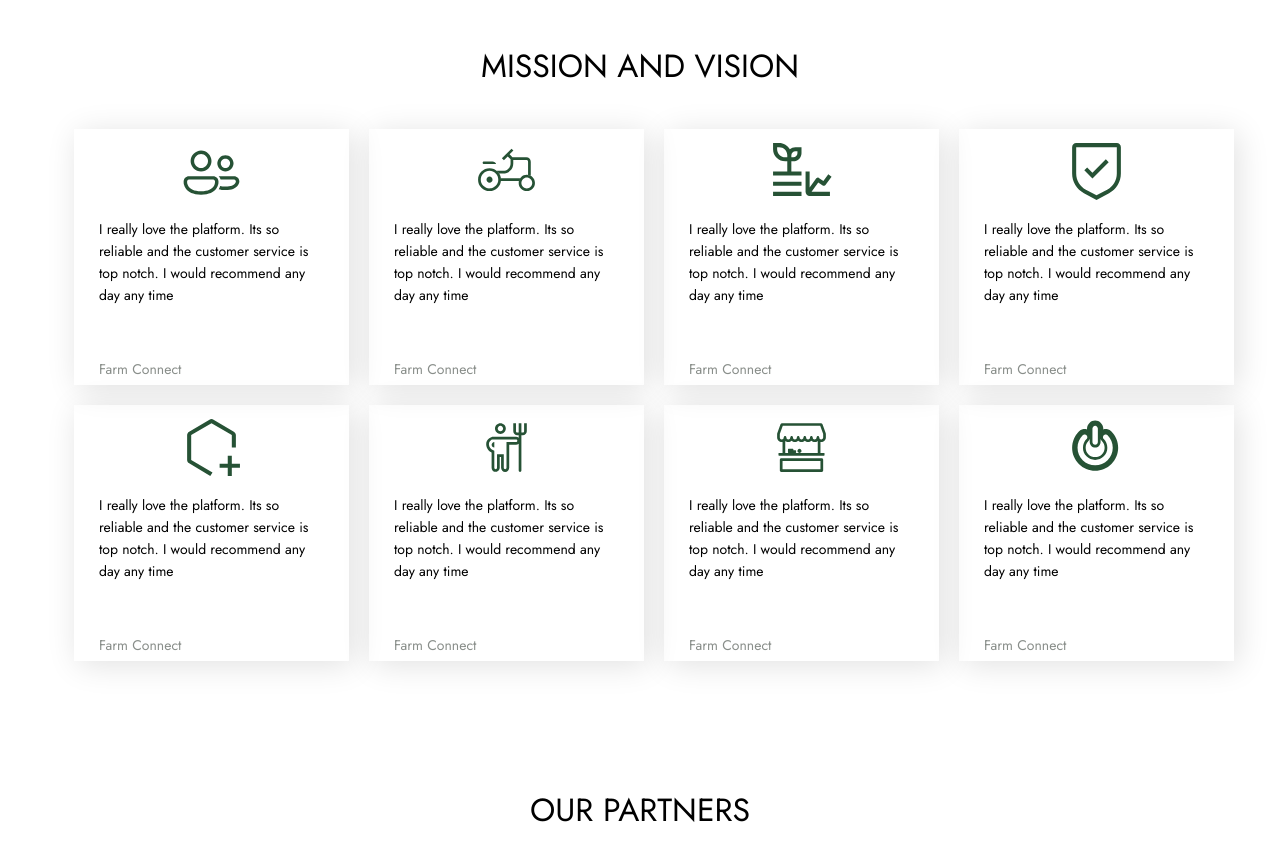
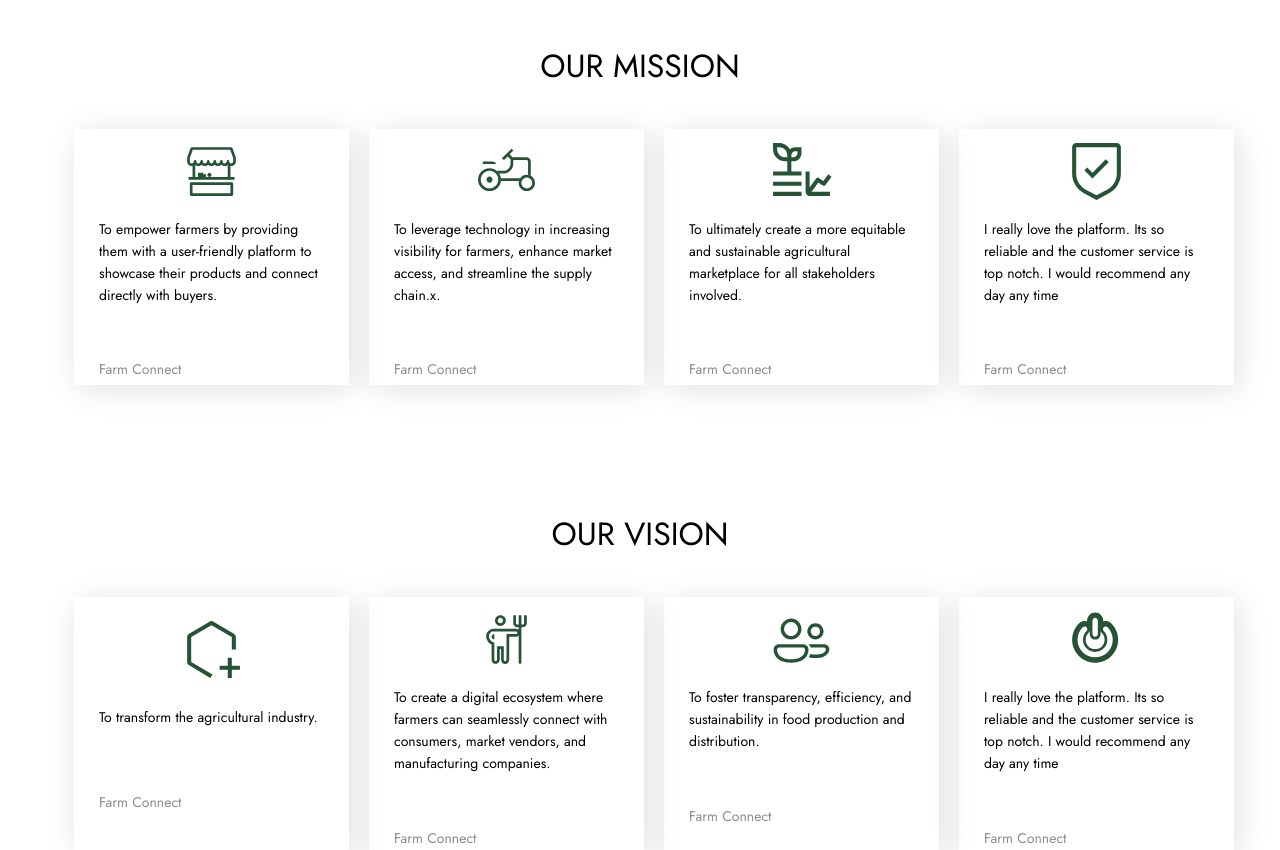
Before and after one commit to Flora-dot/Farm-connect, a React (Create React App) app: page /AboutUs in a window 1280 px wide. Shown: the part 940-1790 px from the top of the page. Built offline with nearby package versions, Linux system fonts and the light colour scheme.

Commit message:
updated about us page

```diff
--- a/src/app/pages/Landing.jsx
+++ b/src/app/pages/Landing.jsx
@@ -6,6 +6,7 @@ export default function Landing() {
         <div>
             This is the landing page
             <Link to='/AboutUs'>About us</Link>
+            <Link to='*'>NotFound</Link>
         </div>
     );
 }
--- a/src/app/pages/NotFound.jsx
+++ b/src/app/pages/NotFound.jsx
@@ -1,7 +1,16 @@
+import style from './NotFound.module.css';
+import { Link } from "react-router-dom";
+import OopsIcon from '../../assets/icons/oops-icon.png';
+
 export function NotFound() {
     return(
-        <div>
-            This is the Notfound page
+        <section className={style['not-found']}>
+        <div className={style['not-found-content']}>
+            <img src={OopsIcon} alt="" />
+            <h1>4<span>0</span>4 Page not found</h1>
+            <p>The page you are looking for might have been removed, had it's name changed or is temporarily unavailable. </p>
+            <Link to="/"><button>Homepage</button></Link>
         </div>
+    </section>
     );
 }
--- /dev/null
+++ b/src/app/pages/NotFound.module.css
@@ -0,0 +1,39 @@
+.not-found {
+    background-color: var(--light-color-green);
+    color: var(--primary-color-green);
+    padding: 30px 0;
+    height: 100vh;
+}
+
+.not-found-content {
+    padding: 10px 0;
+    margin: auto auto;
+    text-align: center;
+}
+
+.not-found-content h1 {
+    font-size: 2rem;
+    /* text-shadow: 2px 2px #F5CD2B; */
+}
+
+.not-found-content h1 span {
+    color: var(--color-blue);
+}
+
+.not-found-content button {
+    width: 172px;
+    height: 54px;
+    background-color: transparent;
+    border: 2px solid var(--primary-color-green);
+    margin: 15px 0;
+    border-radius: 5px;
+    font-weight: bold;
+}
+
+
+@media (max-width: 500px) {
+    .not-found-content img {
+        width: 70%;
+     }
+
+}
--- a/src/components/AboutUs/MissionVision.jsx
+++ b/src/components/AboutUs/MissionVision.jsx
@@ -1,10 +1,12 @@
 import { missions } from "./mission";
+import { visions } from "./mission";
 import style from './style.module.css'
 
 export const MissionVision = () => {
     return(
+        <>
         <section className={style['mission-container']}>
-            <h1>Mission and Vision</h1>
+            <h1>Our Mission</h1>
             <div className={style['mission-cards-container']}>
                 {missions.map((mission)=> (
                     <div className={style['mission-card']}>
@@ -15,5 +17,18 @@ export const MissionVision = () => {
                 ))}
             </div>
         </section>
+        <section className={style['mission-container']}>
+        <h1>Our Vision</h1>
+        <div className={style['mission-cards-container']}>
+            {visions.map((vision)=> (
+                <div className={style['mission-card']}>
+                <img src={vision.image} alt="" className={style['mission-icon']} />
+                <p>{vision.description}</p>
+                <h6>Farm Connect</h6>
+                </div>
+            ))}
+        </div>
+    </section>
+   </>
     );
 }
--- a/src/components/AboutUs/mission.js
+++ b/src/components/AboutUs/mission.js
@@ -9,32 +9,36 @@ import MarketStallIcon from '../../assets/icons/market-stall-green-icon.svg';
 
 export const missions = [
     {
-        image: TwoPeopleIcon,
-        description: 'I really love the platform. Its so reliable and the customer service is top notch. I would recommend any day any time'
+        image: MarketStallIcon,
+        description: 'To empower farmers by providing them with a user-friendly platform to showcase their products and connect directly with buyers.'
     },
     {
         image: BicycleIcon,
-        description: 'I really love the platform. Its so reliable and the customer service is top notch. I would recommend any day any time'
+        description: 'To leverage technology in increasing visibility for farmers, enhance market access, and streamline the supply chain.x.'
     },
     {
         image: CarbonAgricIcon,
-        description: 'I really love the platform. Its so reliable and the customer service is top notch. I would recommend any day any time'
+        description: 'To ultimately create a more equitable and sustainable agricultural marketplace for all stakeholders involved.'
     },
     {
         image: CarbonSecurityIcon,
         description: 'I really love the platform. Its so reliable and the customer service is top notch. I would recommend any day any time'
     },
+
+]
+
+export const visions = [
     {
         image: RequestIcon,
-        description: 'I really love the platform. Its so reliable and the customer service is top notch. I would recommend any day any time'
+        description: 'To transform the agricultural industry.'
     },
     {
         image: WorkerIcon,
-        description: 'I really love the platform. Its so reliable and the customer service is top notch. I would recommend any day any time'
+        description: 'To create a digital ecosystem where farmers can seamlessly connect with consumers, market vendors, and manufacturing companies.'
     },
     {
-        image: MarketStallIcon,
-        description: 'I really love the platform. Its so reliable and the customer service is top notch. I would recommend any day any time'
+        image: TwoPeopleIcon,
+        description: 'To foster transparency, efficiency, and sustainability in food production and distribution.'
     },
     {
         image: PowerOutlineIcon,
--- a/src/components/AboutUs/style.module.css
+++ b/src/components/AboutUs/style.module.css
@@ -93,6 +93,7 @@
     box-shadow: 4px 4px 30px #0000001F;
     display: flex;
     flex-direction: column;
+    justify-content: space-evenly;
 }
 
 .mission-card .mission-icon {
```
Also changed, not shown: src/assets/icons/oops-icon.png (added).
